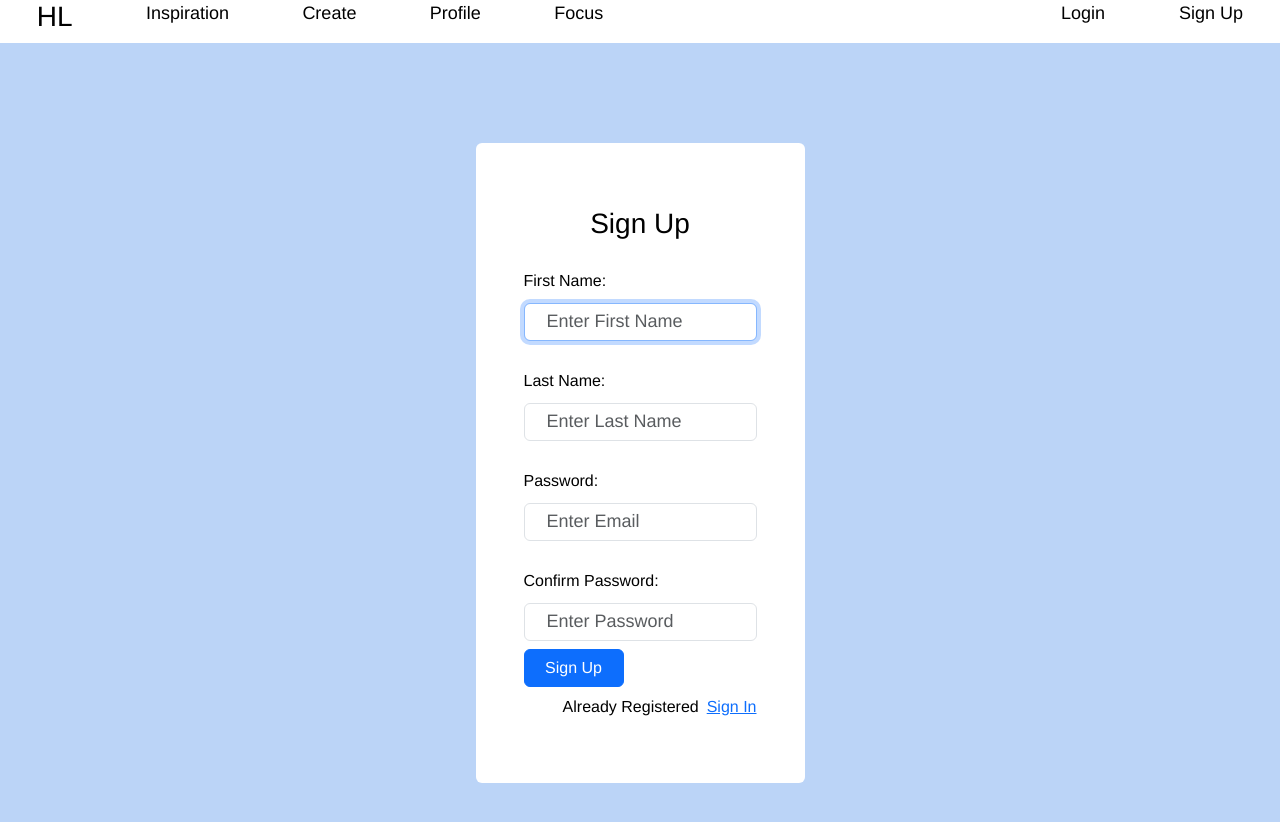
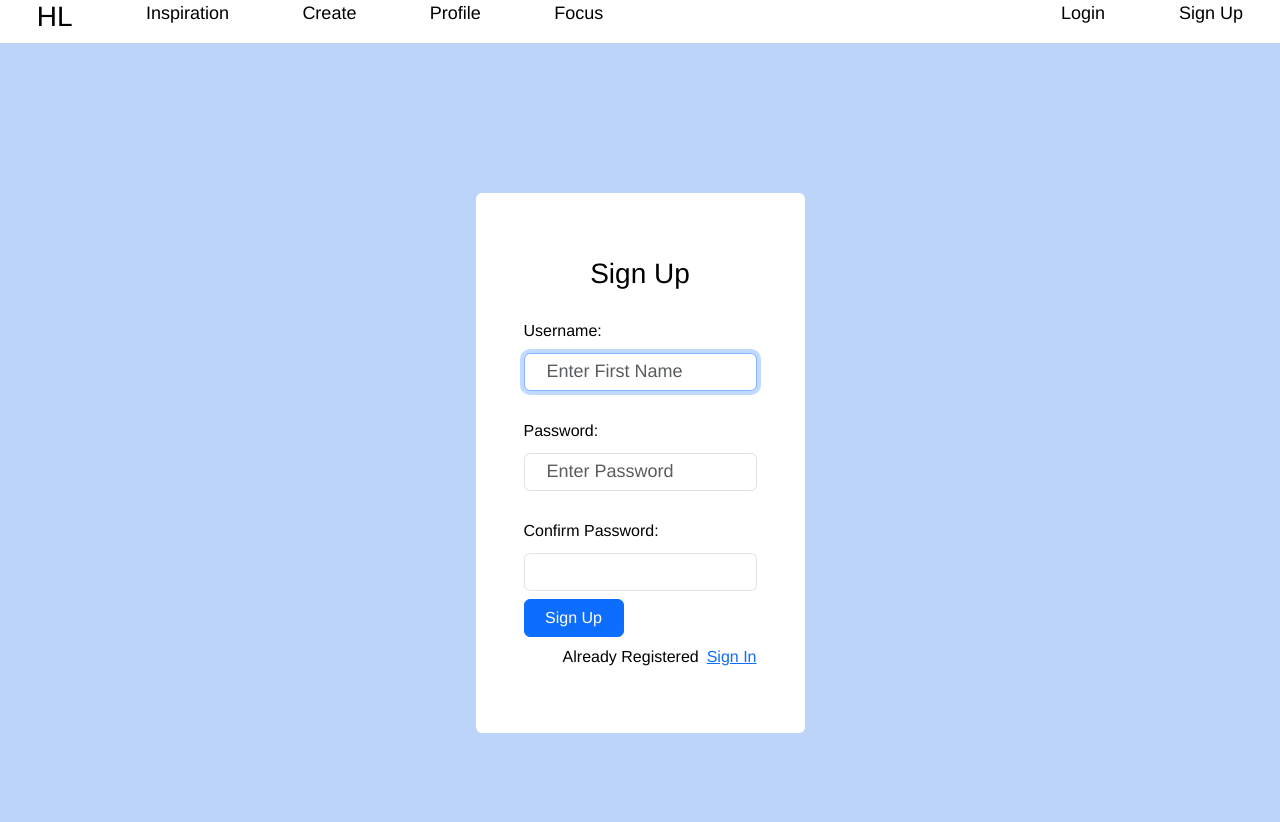
Before and after one commit to ylopez25/hobby_lobby, a React (Create React App) app: page /signup in a window 1280 px wide. Shown: the top 822 px of the page. Built offline with nearby package versions, Linux system fonts and the light colour scheme.

Commit message:
complete password and password match

```diff
--- a/src/Pages/SignUp.js
+++ b/src/Pages/SignUp.js
@@ -51,7 +51,7 @@ export default function SignUp() {
     console.log(pwd);
     setValidPwd(result);
     const match = pwd === pwdMatch;
-    setValidPwd(match);
+    setValidPwdMatch(match);
   }, [pwd, pwdMatch]);
 
   //remove err message once theres a change in pwd
@@ -68,9 +68,9 @@ export default function SignUp() {
           </p>
           <h3 className="text-center">Sign Up</h3>
           <div className="mb-2">
-            <label htmlFor="fname">
+            <label htmlFor="username">
               {" "}
-              First Name:
+              Username:
               <span className={validName ? "valid" : "hide"}>
                 <FontAwesomeIcon icon={faCheck} />
               </span>
@@ -79,7 +79,7 @@ export default function SignUp() {
               </span>
             </label>
 
-            <input type="text" id="fname" ref={userRef} onChange={(e) => setUser(e.target.value)} required aria-invalid={validName ? "false" : "true"} aria-describedby="uidnote" onFocus={() => setUserFocus(true)} onBlur={() => setUserFocus(false)} placeholder="Enter First Name" className="form-control" />
+            <input type="text" id="username" ref={userRef} onChange={(e) => setUser(e.target.value)} required aria-invalid={validName ? "false" : "true"} aria-describedby="uidnote" onFocus={() => setUserFocus(true)} onBlur={() => setUserFocus(false)} placeholder="Enter First Name" className="form-control" />
 
             <p id="uidnote" className={userFocus && user && !validName ? "instructions" : "offscreen"}>
               <FontAwesomeIcon icon={faInfoCircle} />
@@ -89,16 +89,41 @@ export default function SignUp() {
             </p>
           </div>
           <div className="mb-2">
-            <label htmlFor="lname"> Last Name:</label>
-            <input type="text" placeholder="Enter Last Name" className="form-control" />
+            <label htmlFor="password">
+              Password:
+              <span className={validPwd ? "valid" : "hide"}>
+                <FontAwesomeIcon icon={faCheck} />
+              </span>
+              <span className={validPwd || !pwd ? "hide" : "invalid"}>
+                <FontAwesomeIcon icon={faTimes} />
+              </span>
+            </label>
+
+            <input type="password" id="password" onChange={(e) => setPwd(e.target.value)} required aria-invalid={validPwd ? "false" : "true"} aria-describedby="pwdnote" onFocus={() => setPwdFocus(true)} onBlur={() => setPwdFocus(false)} placeholder="Enter Password" className="form-control" />
+
+            <p id="pwdnote" className={pwdFocus && !validPwd ? "instructions" : "offscreen"}>
+              <FontAwesomeIcon icon={faInfoCircle} />
+              8 to 24 characters. <br />
+              Must include uppercase and lowercase letters, a number and a special character <br />
+              Allowed special characters:
+              <span aria-label="exclamation mark">!</span>
+              <span aria-label="at symbol">@</span>
+              <span aria-label="hashtag"> #</span>
+              <span aria-label="dollar sign">$</span>
+              <span aria-label="percent">%</span>
+            </p>
           </div>
           <div className="mb-2">
-            <label htmlFor="email">Password:</label>
-            <input type="email" placeholder="Enter Email" className="form-control" />
-          </div>
-          <div className="mb-2">
-            <label htmlFor="password">Confirm Password:</label>
-            <input type="password" placeholder="Enter Password" className="form-control" />
+            <label htmlFor="confirm_pwd">
+              Confirm Password:
+              <FontAwesomeIcon icon={faCheck} className={validPwdMatch && pwdMatch ? "valid" : "hide"} />
+              <FontAwesomeIcon icon={faTimes} className={validPwdMatch || !pwdMatch ? "hide" : "invalid"} />
+            </label>
+            <input type="password" id="confirm_pwd" onChange={(e) => setPwdMatch(e.target.value)} value={pwdMatch} required aria-invalid={validPwdMatch ? "false" : "true"} aria-describedby="confirmnote" onFocus={() => setValidPwdFocus(true)} onBlur={() => setValidPwdFocus(false)} className="form-control" />
+            <p id="confirmnote" className={validPwdFocus && !validPwdMatch ? "instructions" : "offscreen"}>
+              <FontAwesomeIcon icon={faInfoCircle} />
+              Must match the first password input field.
+            </p>
           </div>
           <div className="d-grid mt-2">
             <button className="btn btn-primary">Sign Up</button>
```
